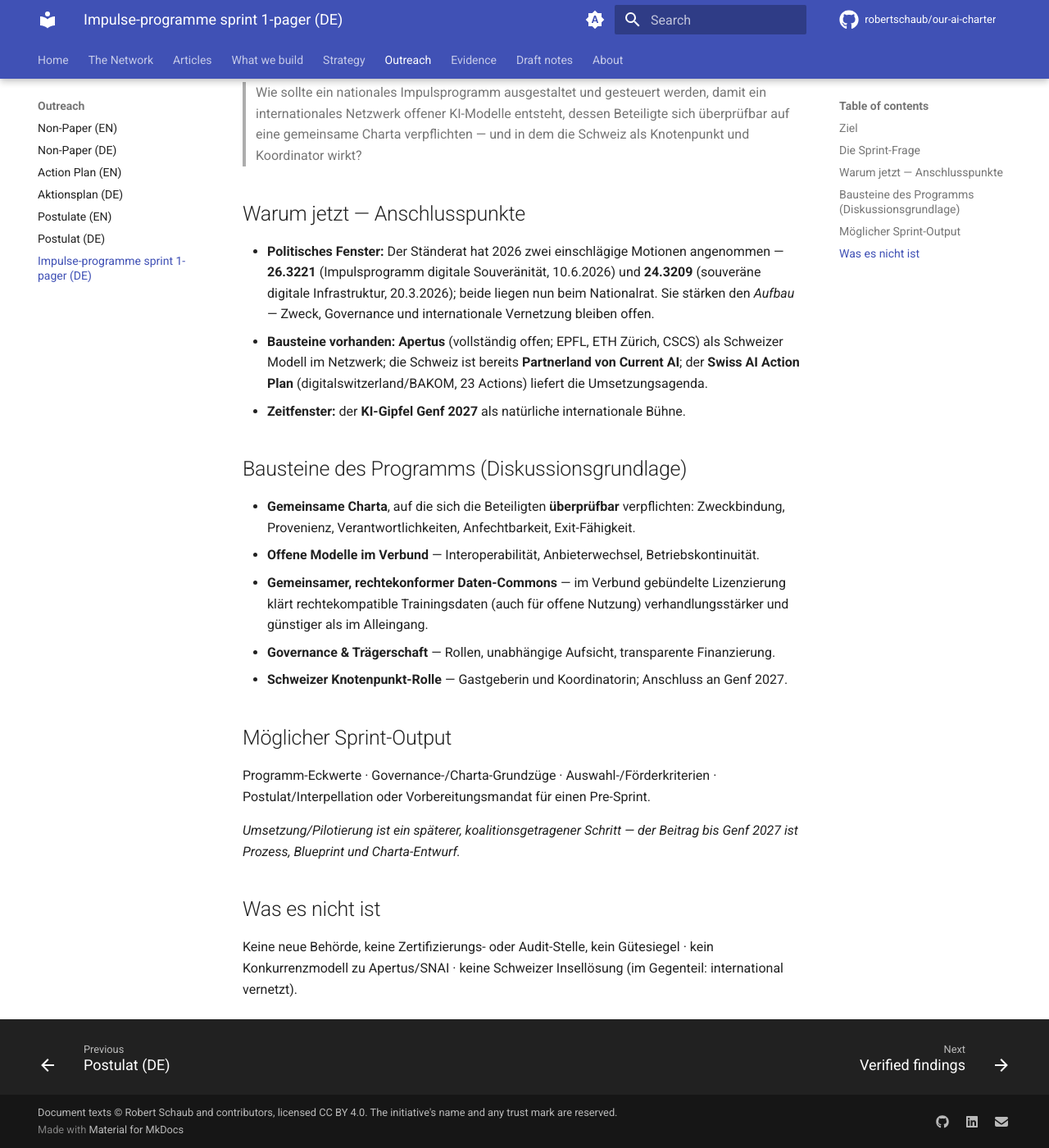
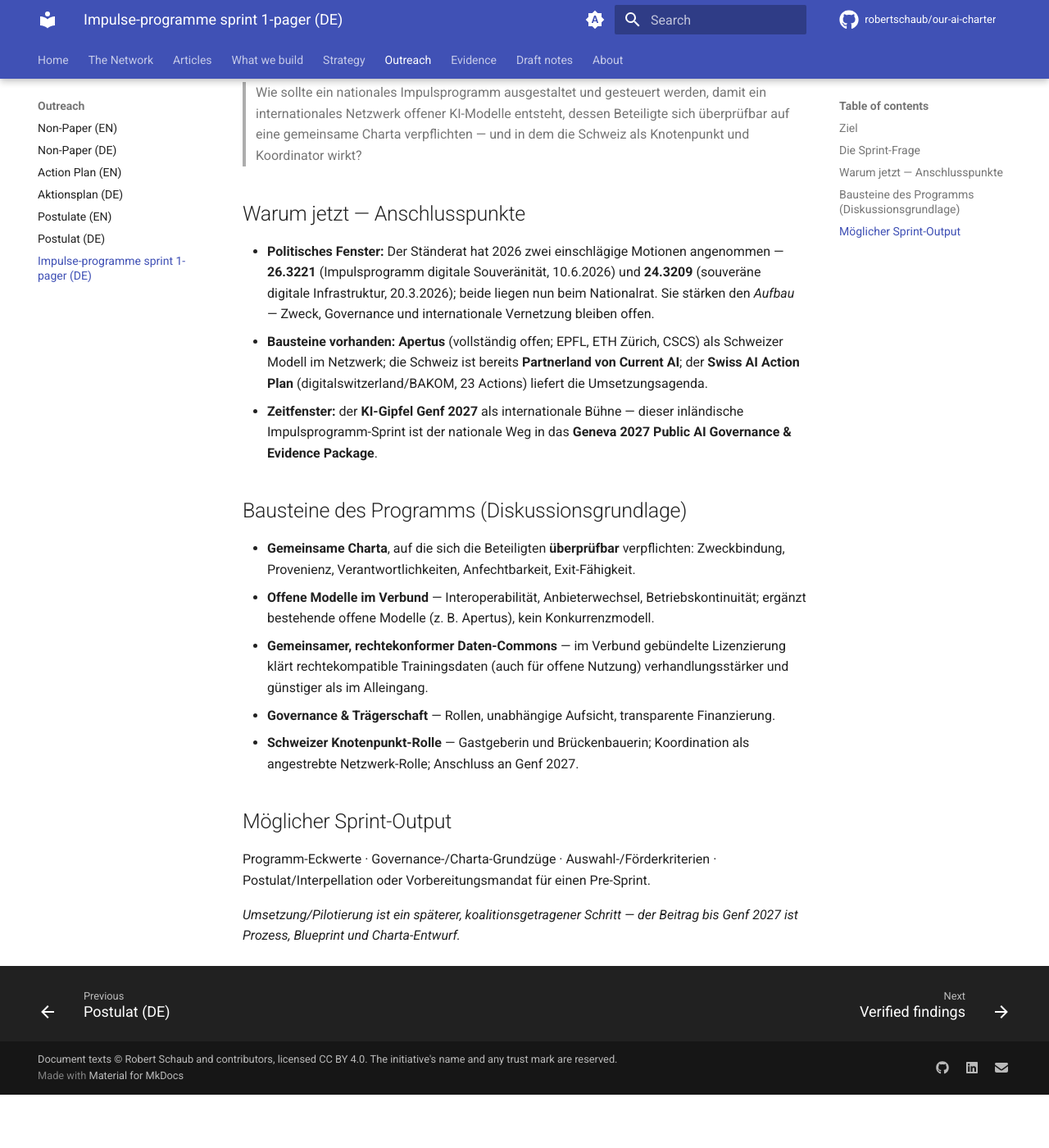
Before and after one commit to robertschaub/our-ai-charter, an MkDocs documentation site: the page built from docs/Outreach/impulsprogramm-sprint-1pager.de.md, in a window 1280 px wide and 1400 px high, scrolled down 655 px. Shown: the whole window at 82% size. Built offline with MkDocs 1.6.1 and Material for MkDocs 9.7.7, drawn with Linux system fonts in a browser that asks for light colours; plug-ins that fetch from the network failed and are left out; comment, search, counter and statistics services are not loaded; after the commit the page ends 1990 px from its top, so only the background shows below that.

Commit message:
docs: address role-framing / leave-behind / near-term review (P1–P3)
- P1 (role framing): make "Koordinator/Koordination" consistently the *aspired*
  network role, not a current mandate/ownership claim. action-plan.de line 9 no
  longer flatly rejects "Koordinatorin" (current posture stays Wegbereiterin /
  Gastgeberin / Brückenbauerin; coordinator = aspired vision role); action-plan.de
  line 40, action-plan.en, and geneva-2027-options reworded to "coordination as
  the aspired network role". Fixes the self-contradiction introduced earlier in
  action-plan.de. "Knotenpunkt"/hub unchanged; goal/vision keeps the wording.
- P2 (leave-behind): dropped the 1-pager's "Was es nicht ist" block; folded
  "kein Konkurrenzmodell zu Apertus" positively into the building blocks.
- P3 (near-term): the 1-pager now states the domestic impulse-programme sprint is
  the national route into the Geneva 2027 Public AI Governance & Evidence Package.

Co-Authored-By: Claude Opus 4.8 <noreply@anthropic.com>

```diff
--- a/docs/Outreach/impulsprogramm-sprint-1pager.de.md
+++ b/docs/Outreach/impulsprogramm-sprint-1pager.de.md
@@ -16,22 +16,18 @@
 
 - **Politisches Fenster:** Der Ständerat hat 2026 zwei einschlägige Motionen angenommen — **26.3221** (Impulsprogramm digitale Souveränität, 10.6.2026) und **24.3209** (souveräne digitale Infrastruktur, 20.3.2026); beide liegen nun beim Nationalrat. Sie stärken den *Aufbau* — Zweck, Governance und internationale Vernetzung bleiben offen.
 - **Bausteine vorhanden:** **Apertus** (vollständig offen; EPFL, ETH Zürich, CSCS) als Schweizer Modell im Netzwerk; die Schweiz ist bereits **Partnerland von Current AI**; der **Swiss AI Action Plan** (digitalswitzerland/BAKOM, 23 Actions) liefert die Umsetzungsagenda.
-- **Zeitfenster:** der **KI-Gipfel Genf 2027** als natürliche internationale Bühne.
+- **Zeitfenster:** der **KI-Gipfel Genf 2027** als internationale Bühne — dieser inländische Impulsprogramm-Sprint ist der nationale Weg in das **Geneva 2027 Public AI Governance & Evidence Package**.
 
 ## Bausteine des Programms (Diskussionsgrundlage)
 
 - **Gemeinsame Charta**, auf die sich die Beteiligten **überprüfbar** verpflichten: Zweckbindung, Provenienz, Verantwortlichkeiten, Anfechtbarkeit, Exit-Fähigkeit.
-- **Offene Modelle im Verbund** — Interoperabilität, Anbieterwechsel, Betriebskontinuität.
+- **Offene Modelle im Verbund** — Interoperabilität, Anbieterwechsel, Betriebskontinuität; ergänzt bestehende offene Modelle (z. B. Apertus), kein Konkurrenzmodell.
 - **Gemeinsamer, rechtekonformer Daten-Commons** — im Verbund gebündelte Lizenzierung klärt rechtekompatible Trainingsdaten (auch für offene Nutzung) verhandlungsstärker und günstiger als im Alleingang.
 - **Governance & Trägerschaft** — Rollen, unabhängige Aufsicht, transparente Finanzierung.
-- **Schweizer Knotenpunkt-Rolle** — Gastgeberin und Koordinatorin; Anschluss an Genf 2027.
+- **Schweizer Knotenpunkt-Rolle** — Gastgeberin und Brückenbauerin; Koordination als angestrebte Netzwerk-Rolle; Anschluss an Genf 2027.
 
 ## Möglicher Sprint-Output
 
 Programm-Eckwerte · Governance-/Charta-Grundzüge · Auswahl-/Förderkriterien · Postulat/Interpellation oder Vorbereitungsmandat für einen Pre-Sprint.
 
 *Umsetzung/Pilotierung ist ein späterer, koalitionsgetragener Schritt — der Beitrag bis Genf 2027 ist Prozess, Blueprint und Charta-Entwurf.*
-
-## Was es nicht ist
-
-Keine neue Behörde, keine Zertifizierungs- oder Audit-Stelle, kein Gütesiegel · kein Konkurrenzmodell zu Apertus/SNAI · keine Schweizer Insellösung (im Gegenteil: international vernetzt).
```
Also changed, not shown: docs/Outreach/action-plan.de.md (+2 -2 lines), docs/Outreach/action-plan.en.md (+1 -1 lines), docs/Strategy/geneva-2027-options.md (+1 -1 lines).
